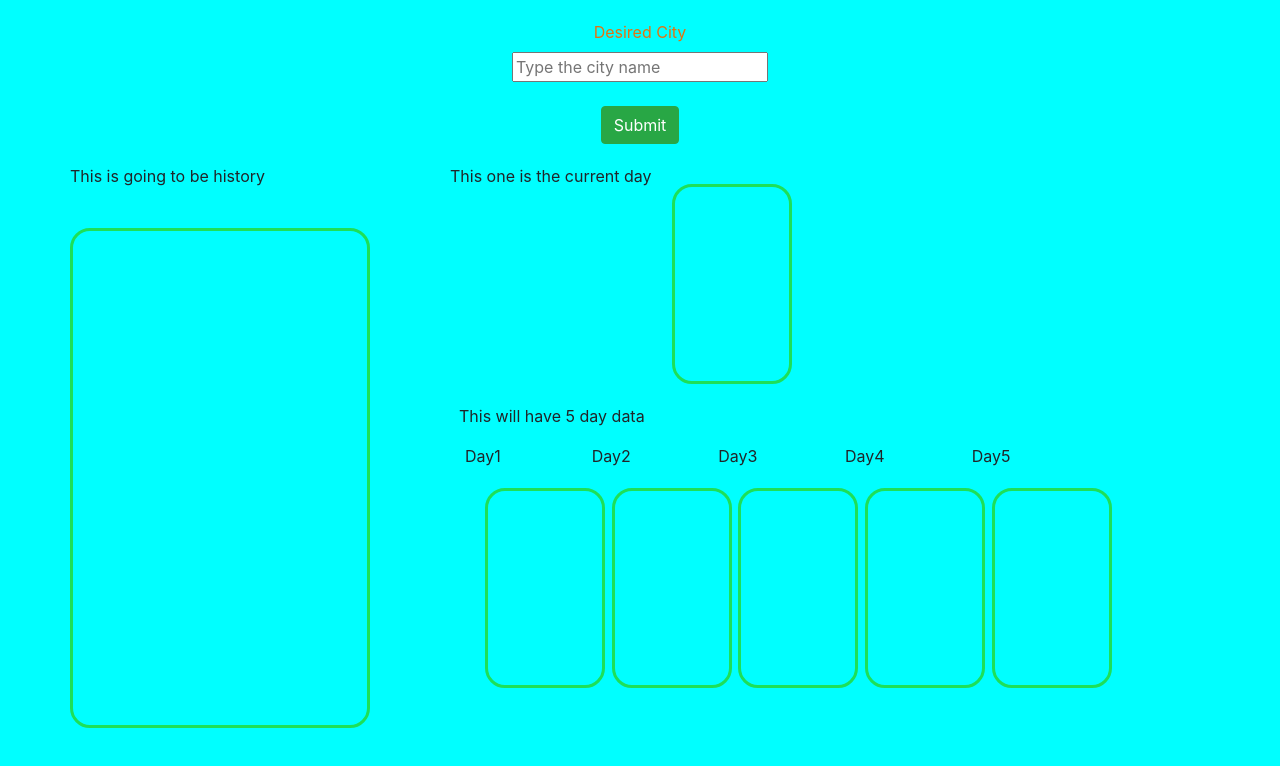
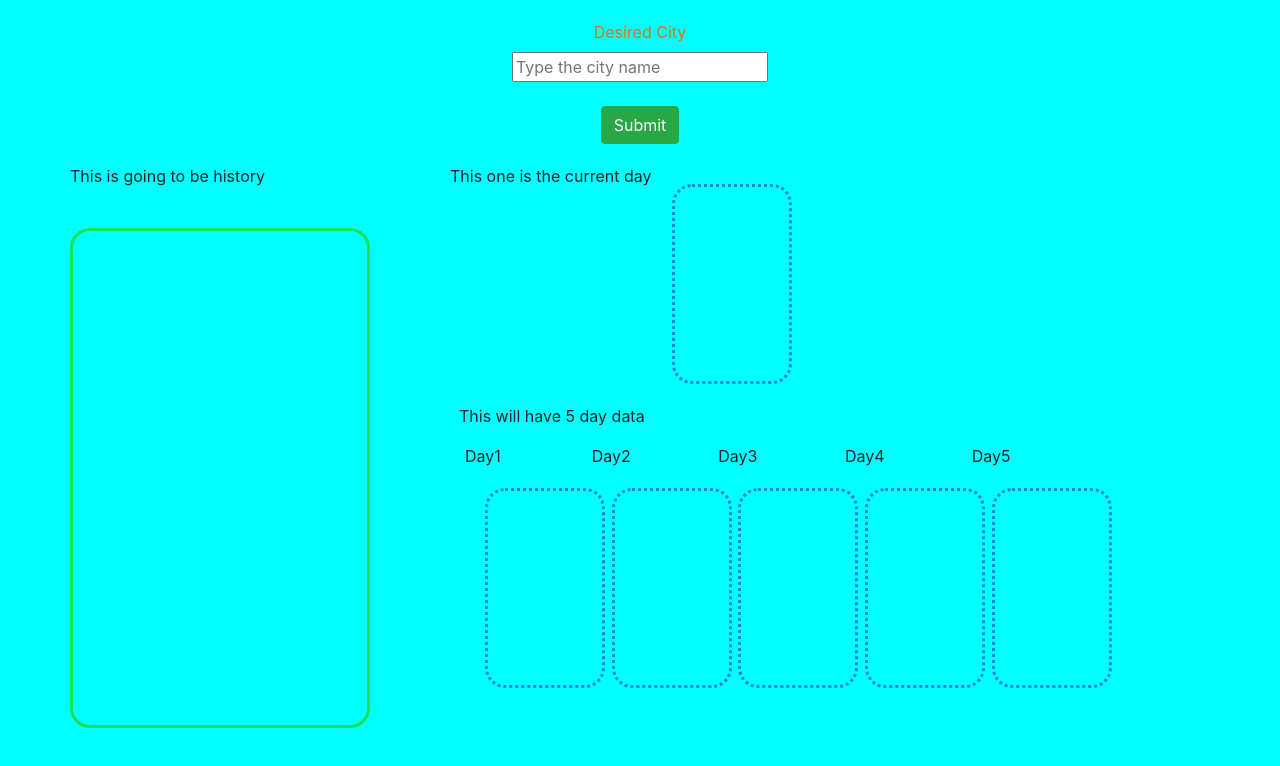
Before and after one commit to hmsalmans/Weather-Dashboard, a plain HTML site: page weather.html in a window 1280 px wide. Drawn offline with nearby package versions, Linux system fonts and the light colour scheme.

Commit message:
fixing errors

```diff
--- a/weather.css
+++ b/weather.css
@@ -10,8 +10,8 @@ body {
     text-align: center;
     border-radius: 20px;
     margin: 20px;
-    border: solid;
-    border-color: rgb(30, 223, 88);
+    border: dotted;
+    border-color: rgb(30, 130, 223);
     width: 120px;
     height: 200px;
 }
--- a/weather.html
+++ b/weather.html
@@ -97,6 +97,8 @@
 
 
     $(".btn-success").on("click", function() {
+        event.preventDefault();
+
 
 
 
@@ -116,7 +118,7 @@
       .then(function(response) {
 
         // Log the queryURL
-        console.log(queryURL);
+
 
         // Log the resulting object
         console.log(response);
```
